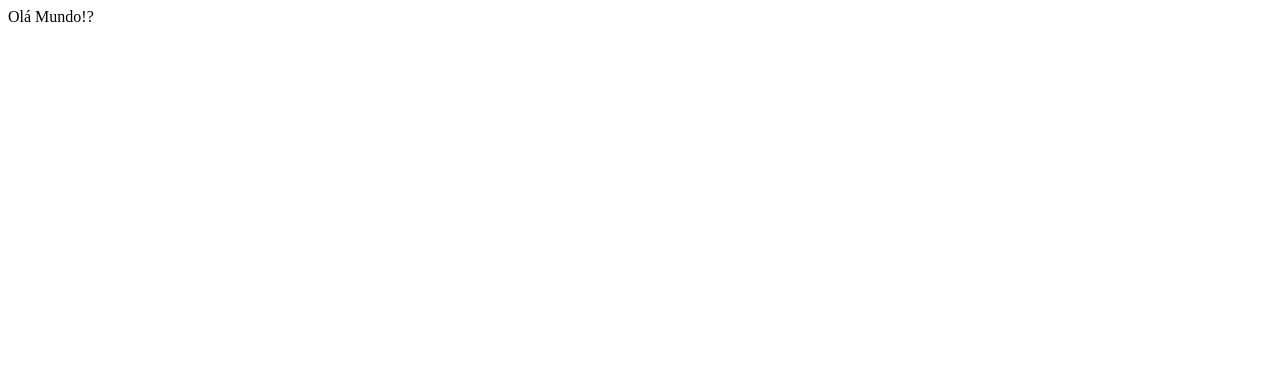
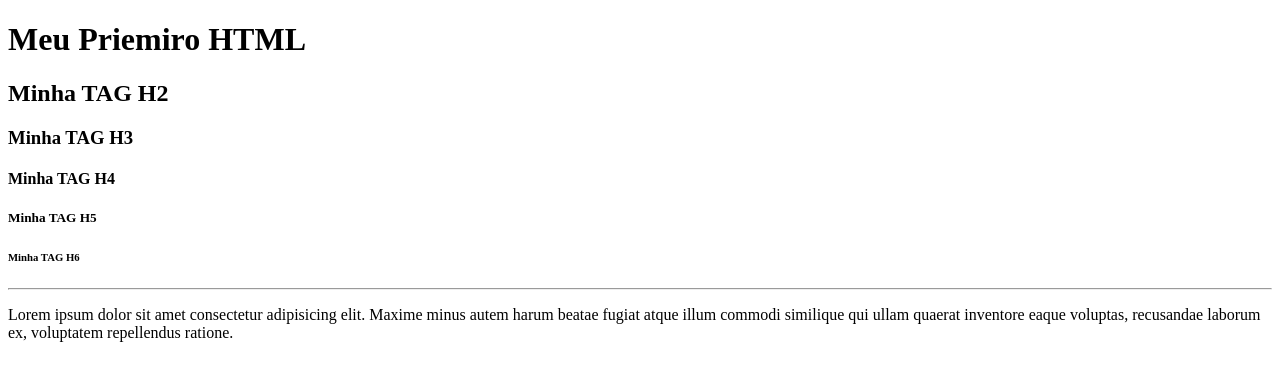
Before and after one commit to garotojoao/curso_ebac_frontend, a plain HTML site: page html/INDEX.HTML in a window 1280 px wide. Drawn offline with Linux system fonts and the light colour scheme.

Commit message:
novas tagas adicionadas no arquivo

```diff
--- a/html/INDEX.HTML
+++ b/html/INDEX.HTML
@@ -6,6 +6,15 @@
     <title>Meu Primeiro HTML</title>
 </head>
 <body>
-    Olá Mundo!?
+    <h1>Meu Priemiro HTML</h1>
+    <h2>Minha TAG H2</h2>
+    <h3>Minha TAG H3</h3>
+    <h4>Minha TAG H4</h4>
+    <h5>Minha TAG H5</h5>
+    <h6>Minha TAG H6</h6>
+    <HR/>
+    <P>
+    Lorem ipsum dolor sit amet consectetur adipisicing elit. Maxime minus autem harum beatae fugiat atque illum commodi similique qui ullam quaerat inventore eaque voluptas, recusandae laborum ex, voluptatem repellendus ratione.
+    </P>
 </body>
 </html>
```
